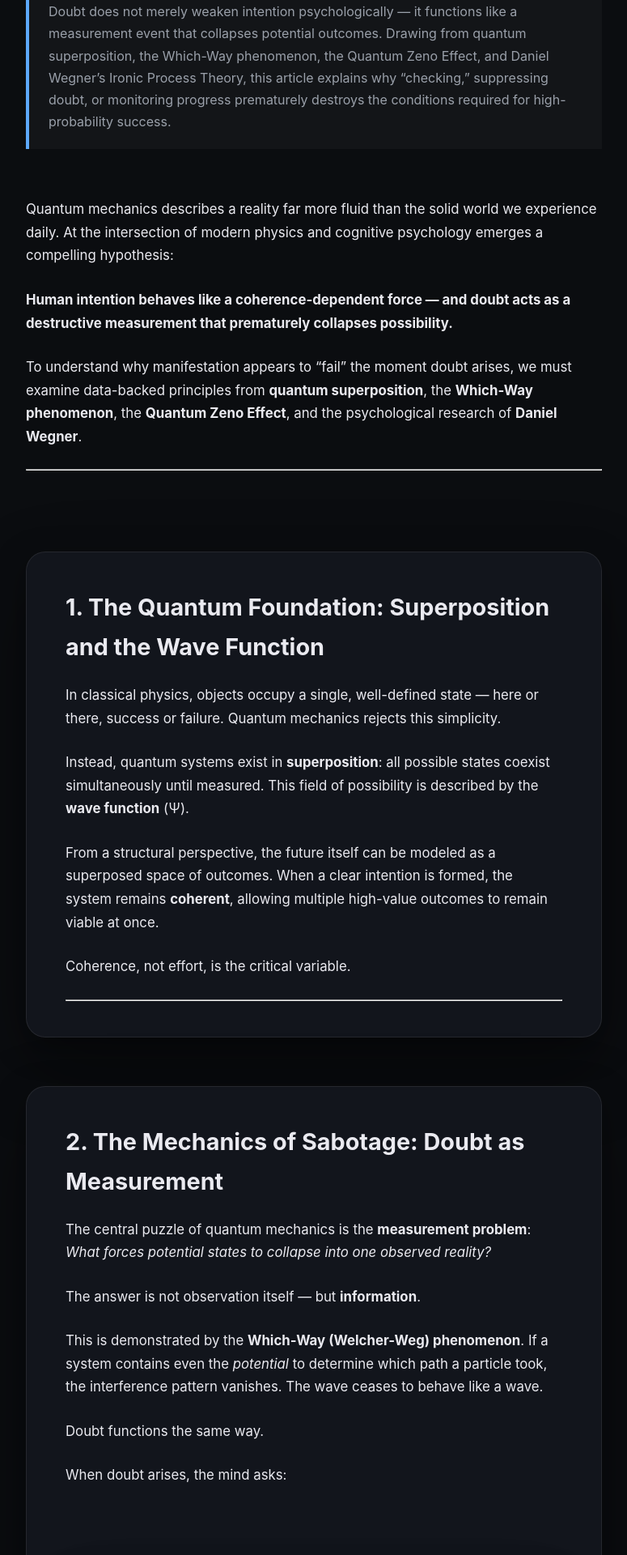
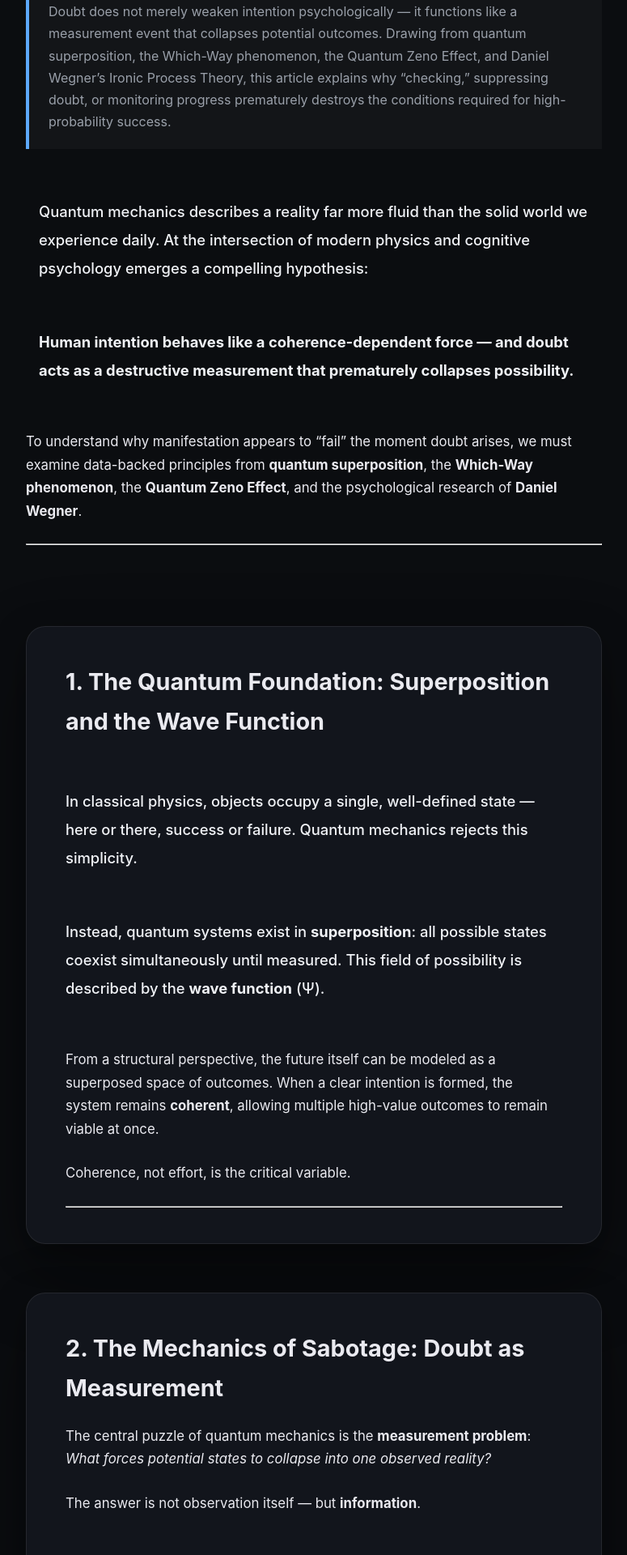
Before and after one commit to 996938039a-droid/996938039a-droid.github.io, a Jekyll site: the page built from _posts/2026-01-30-the-physics-of-intent.md, in a window 1280 px wide. Shown: the part 1054-2974 px from the top of the page at 81% size, without its empty margins (252-1027 px from the left). Built offline with Jekyll 4.4.1, drawn with Linux system fonts in a browser that asks for light colours.

Commit message:
Update style.css

```diff
--- a/assets/style.css
+++ b/assets/style.css
@@ -444,30 +444,16 @@
 
 
 /* ===============================
-   QUOTE PULL-OUTS
+   KEY SENTENCE PULL-OUTS
 ================================ */
 
-.article-body blockquote {
-  margin: 100px auto;
-  padding: 42px 48px;
+.article-body .key-sentence {
+  font-size: 1.15rem;
+  line-height: 1.9;
+  color: #f0f2f6;
+
+  margin: 56px auto;
   max-width: 680px;
 
-  font-size: 1.35rem;
-  font-style: italic;
-  line-height: 1.6;
-
-  color: #ffffff;
-
-  border-left: 4px solid var(--accent);
-  background: linear-gradient(
-    135deg,
-    rgba(255,255,255,0.06),
-    rgba(255,255,255,0.02)
-  );
-
-  border-radius: 22px;
-
-  box-shadow:
-    0 14px 40px rgba(0,0,0,0.3),
-    0 50px 90px rgba(0,0,0,0.2);
+  font-weight: 500;
 }
```
